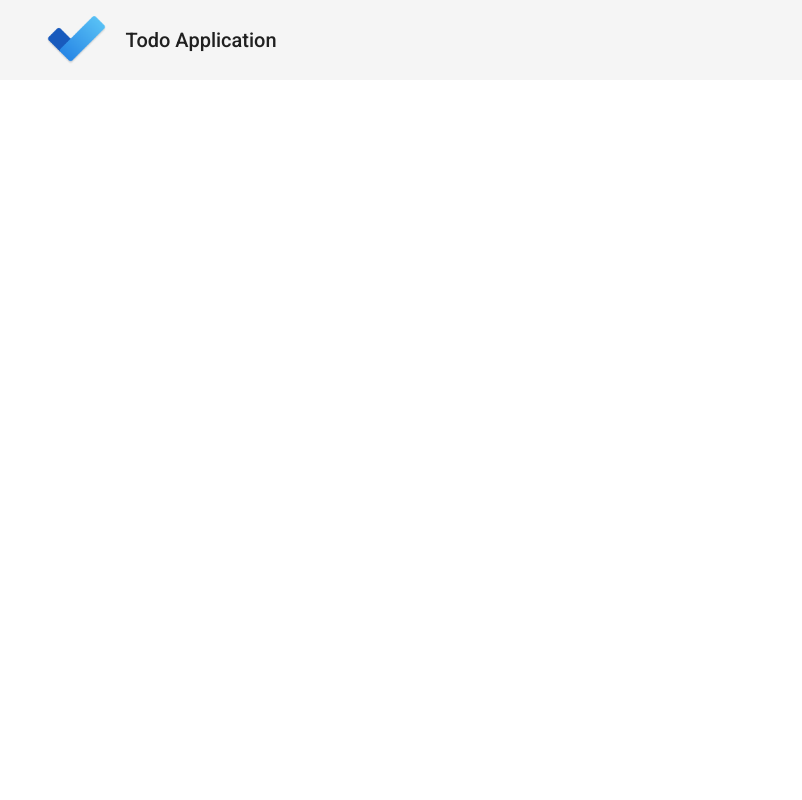
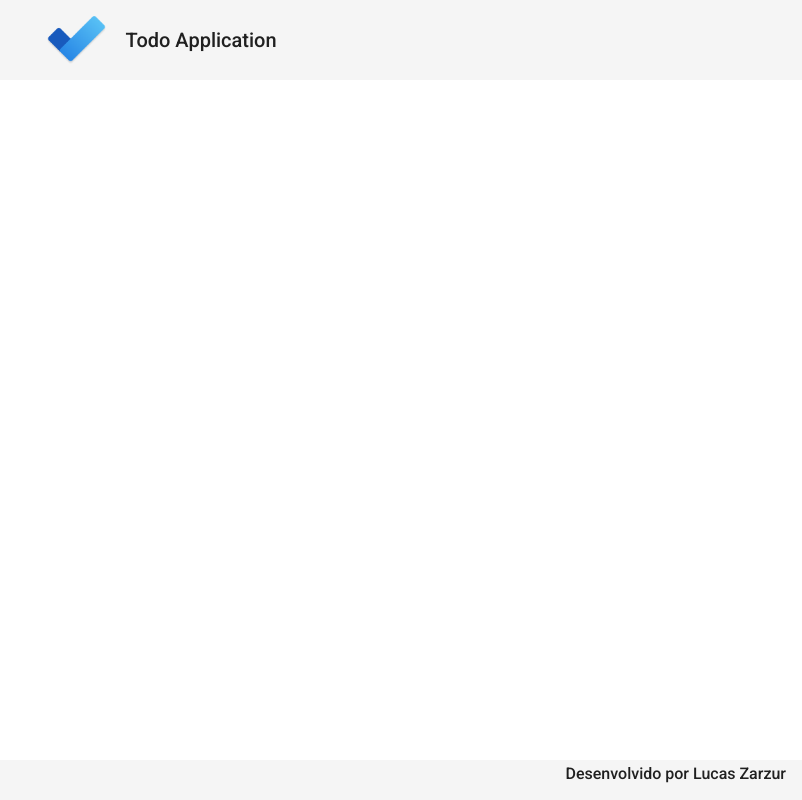
Before and after one commit to lucaszarzur/todo-app, an Angular app in the folder src/main/front/todo/: page / in a window 1280 px wide. Shown: the whole page, without its empty margins (478-1280 px from the left). Built offline with nearby package versions, Linux system fonts and the light colour scheme.

Commit message:
Front-end - Footer component

```diff
--- a/src/main/front/todo/src/app/app.component.html
+++ b/src/main/front/todo/src/app/app.component.html
@@ -1 +1,2 @@
 <app-header></app-header>
+<app-footer></app-footer>
--- a/src/main/front/todo/src/app/app.module.ts
+++ b/src/main/front/todo/src/app/app.module.ts
@@ -6,11 +6,13 @@
 import {HeaderComponent} from './components/header/header.component';
 import {BrowserAnimationsModule} from '@angular/platform-browser/animations';
 import {MatToolbarModule} from '@angular/material/toolbar';
+import { FooterComponent } from './components/footer/footer.component';
 
 @NgModule({
     declarations: [
         AppComponent,
-        HeaderComponent
+        HeaderComponent,
+        FooterComponent
     ],
     imports: [
         BrowserModule,
--- /dev/null
+++ b/src/main/front/todo/src/app/components/footer/footer.component.css
@@ -0,0 +1,7 @@
+.footer {
+    height: 5%;
+    position: fixed;
+    bottom: 0;
+    justify-content: flex-end;
+    font-size: 1rem;
+}
--- /dev/null
+++ b/src/main/front/todo/src/app/components/footer/footer.component.html
@@ -0,0 +1,3 @@
+<mat-toolbar class="footer">
+    <p>Desenvolvido por Lucas Zarzur</p>
+</mat-toolbar>
--- /dev/null
+++ b/src/main/front/todo/src/app/components/footer/footer.component.ts
@@ -0,0 +1,15 @@
+import { Component, OnInit } from '@angular/core';
+
+@Component({
+  selector: 'app-footer',
+  templateUrl: './footer.component.html',
+  styleUrls: ['./footer.component.css']
+})
+export class FooterComponent implements OnInit {
+
+  constructor() { }
+
+  ngOnInit(): void {
+  }
+
+}
```
